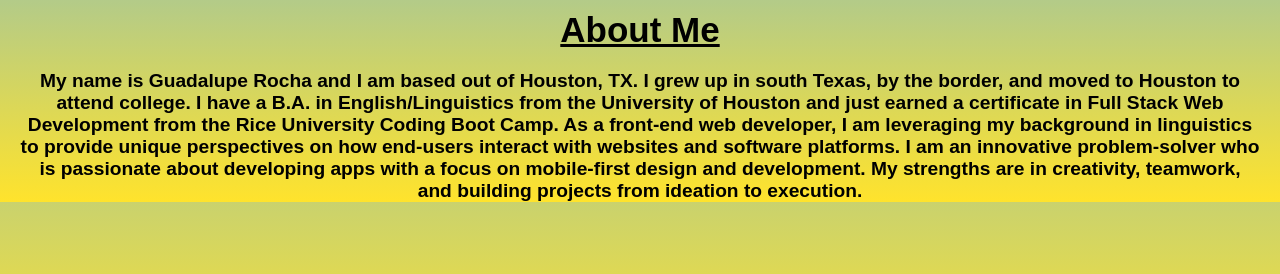
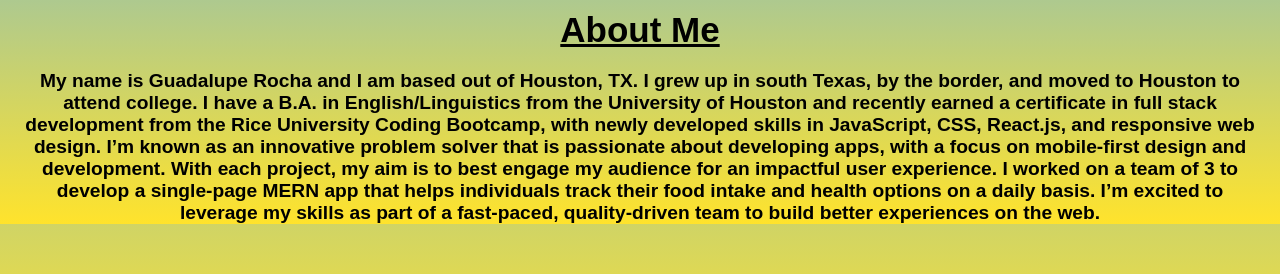
Before and after one commit to grocha78/my-portfolio, a React (Create React App) app: page / in a window 1280 px wide. Shown: the part 412-686 px from the top of the page. Built offline with nearby package versions, Linux system fonts and the light colour scheme.

Commit message:
about bio

```diff
--- a/src/components/About/index.js
+++ b/src/components/About/index.js
@@ -7,10 +7,12 @@
             < img src={selfie} className="my-2" style={{ width: "20%" }} alt="cover" />
             <h2 className="about">About Me</h2>
             <p className="bio">My name is Guadalupe Rocha and I am based out of Houston, TX. I grew up in south Texas, by the border, and moved to Houston to attend college.
-            I have a B.A. in English/Linguistics from the University of Houston and just earned a certificate in Full Stack Web Development from the Rice University Coding Boot Camp.
-            As a front-end web developer, I am leveraging my background in linguistics to provide unique perspectives on how end-users interact with websites and software platforms.
-            I am an innovative problem-solver who is passionate about developing apps with a focus on mobile-first design and development. My strengths are in creativity, teamwork,
-            and building projects from ideation to execution.</p>
+            I have a B.A. in English/Linguistics from the University of Houston and recently earned a certificate in full stack development from the Rice University Coding Bootcamp,
+            with newly developed skills in JavaScript, CSS, React.js, and responsive web design. I’m known as an innovative problem solver that is passionate about developing apps,
+            with a focus on mobile-first design and development. With each project, my aim is to best engage my audience for an impactful user experience. I worked on a team of 3 to
+            develop a single-page MERN app that helps individuals track their food intake and health options on a daily basis. I’m excited to leverage my skills as part of a fast-paced,
+            quality-driven team to build better experiences on the web.
+</p>
         </section>
     );
 }
```
